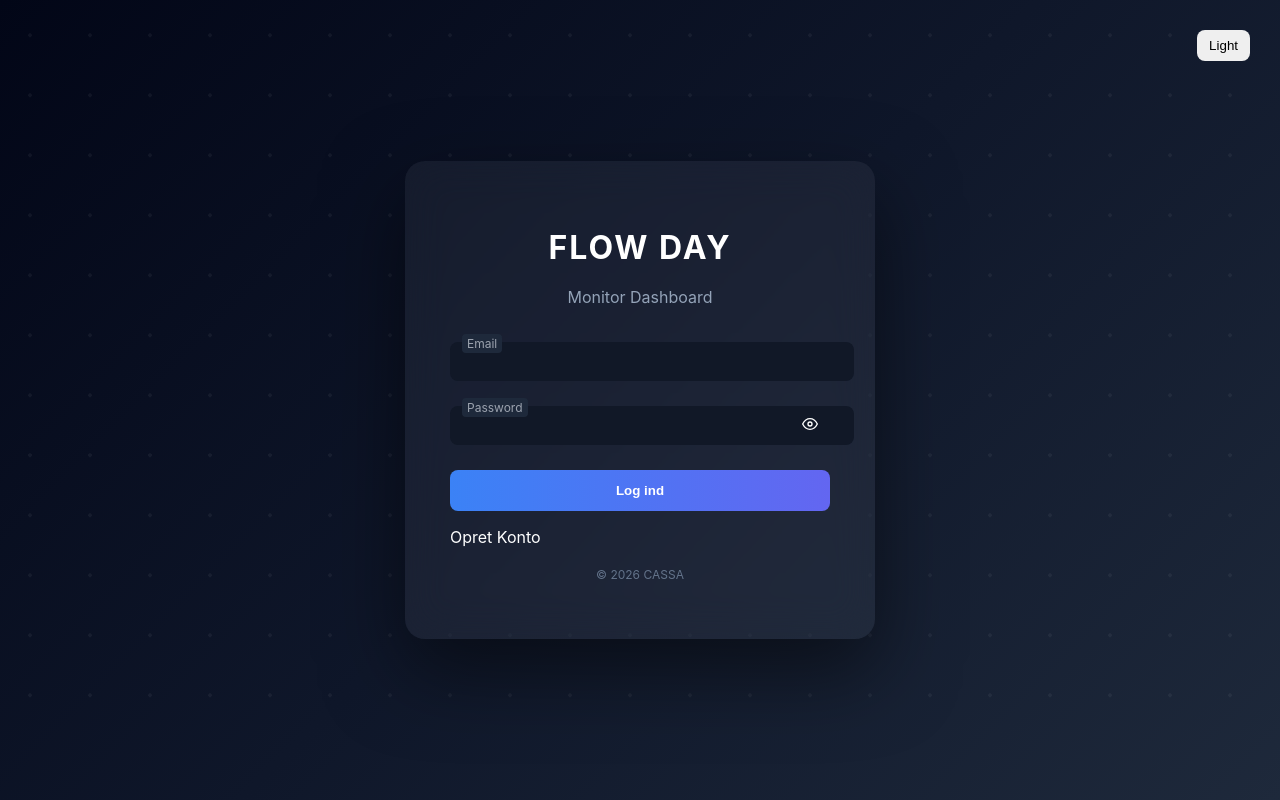
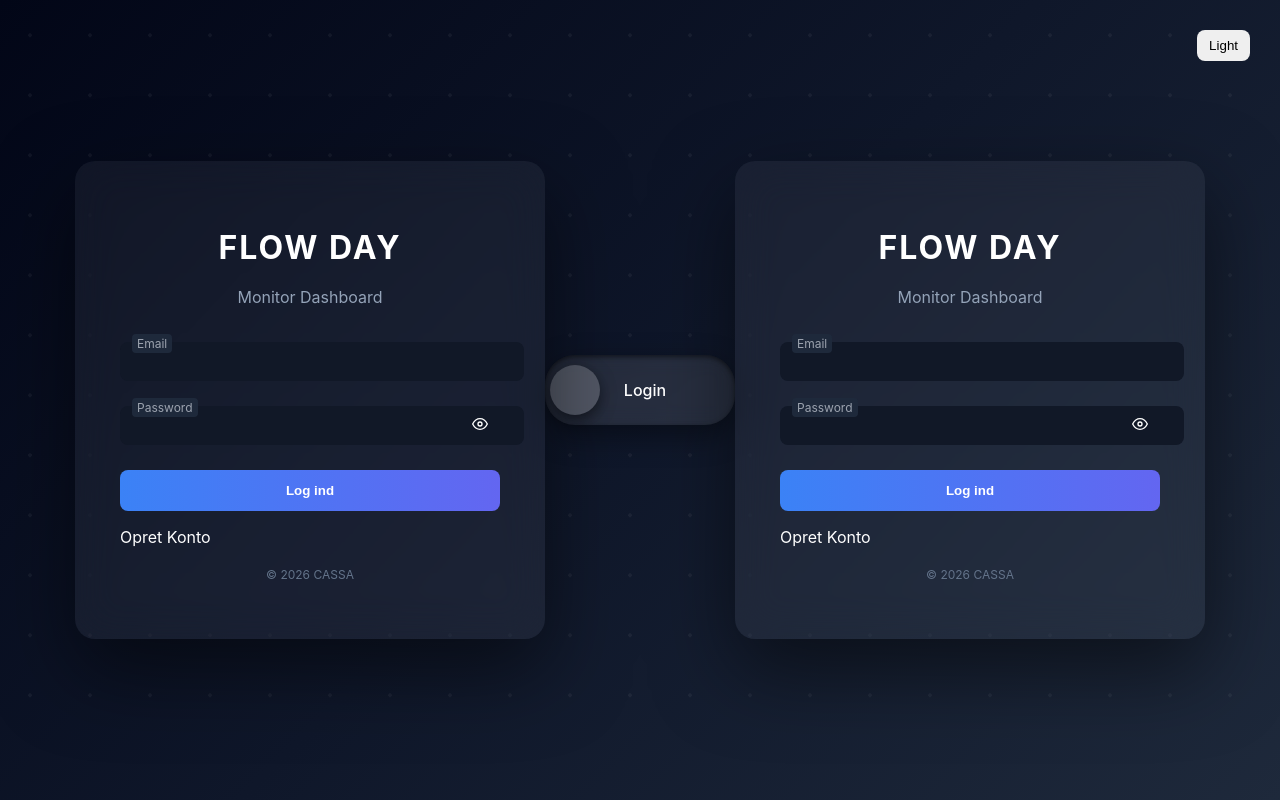
Before and after one commit to Caspersanti95-ctrl/taskapp-backend, a React (Create React App) app in the folder taskapp-client/: page /login in a window 1280 px wide. Built offline with nearby package versions, Linux system fonts and the light colour scheme.

Commit message:
fix login4

```diff
--- a/taskapp-client/src/pages/AuthPage.js
+++ b/taskapp-client/src/pages/AuthPage.js
@@ -50,22 +50,23 @@ export default function AuthPage() {
 
             <Login openSignup={openSignup} />
 
-            {showSignup &&  (
-                <div className="auth-container">
-                    <div className={`auth-slider ${isSignup ? "signup" : "login"}`}>
 
-                        <div className="auth-panel login-panel">
-                            <Login openSignup={toggleMode} />
-                        </div>
-
-                        <div className="auth-panel signup-panel">
-                            <Signup close={toggleMode} />
+                <div className="toggle-container">
+                    <div className={'toggle ${isSignup ? "active" : ""}'}
+                        onClick={toggleMode}
+                        >
+                        <div className="toggle-circle" />
+                            <span>{isSignup ? "Signup" : "Login"}</span>
                         </div>
                     </div>
-                </div>
-            )}
 
-
+                    <div className="auth-card">
+                        {isSignup ? (
+                            <Signup close={toggleMode} />
+                        ) : (
+                            <Login openSignup={toggleMode} />
+                        )}
+                    </div>
         </div>
     );
 }
--- a/taskapp-client/src/pages/auth.css
+++ b/taskapp-client/src/pages/auth.css
@@ -49,26 +49,50 @@
     text-align: center;
   }
 
-  .auth-slider {
+.toggle-container {
+    margin-bottom: 20px;
     display: flex;
-    width: 200%;
-    transition: transform 0.4s ease;
+    justify-content: center;
   }
 
-  .auth-slider.signup {
-    transform: translateX(-50%);
+  .toggle {
+    width: 180px;
+    height: 60px;
+    background: rgba(255,255,255,0.1);
+    border-radius: 30px;
+    position: relative;
+    cursor: pointer;
+    display: flex;
+    align-items: center;
+    padding: 5px;
+    transition: all 0.3s ease;
+    backdrop-filter: blur(10px);
+    box-shadow: inset 0 2px 5px rgba(0,0,0,0.5),
+                        0 10px 30px rgba(0,0,0,0.4);
+
   }
 
-  .auth-panel {
-    width: 50%;
-    padding: 20px;
-    transition: opacity 0.3s ease;
+  .toggle span {
+    position: absolute;
+    width: 100%;
+    text-align: center;
+    color: white;
+    font-weight: 500;
   }
 
-  .auth-slider.signup .login-panel {
-    opacity: 0.3;
+  .toggle-circle {
+    width: 50px;
+    height: 50px;
+    background: rgba(255,255,255,0.2);
+    border-radius: 50%;
+    display: flex;
+    align-items: center;
+    justify-content: center;
+    transition: transform 0.3s ease;
+    box-shadow: 0 5px 15px rgba(0,0,0,0.5);
+    z-index: 2;
   }
 
-  .auth-slider:not(.signup) .signup-panel {
-    opacity: 0.3;
+  .toggle.active .toggle-circle {
+    transform: translateX(120px);
   }
```
